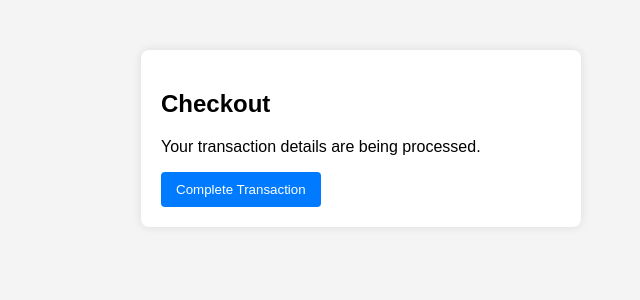
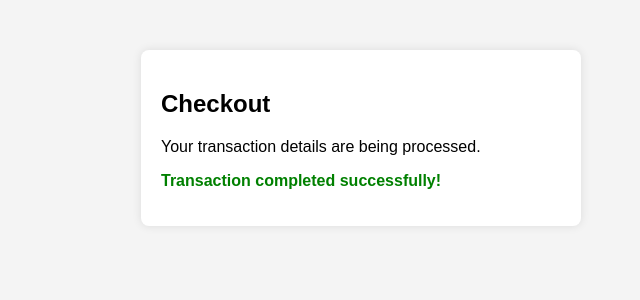
Before and after one commit to alfred2504/amaktech-payment-application, a React (Create React App) app: page /checkout in a window 1280 px wide. Both pictures are taken after a click on the button "Complete Transaction". Shown: the top 300 px of the page, without its empty margins (279-919 px from the left). Built offline with nearby package versions, Linux system fonts and the light colour scheme.

Commit message:
corrected checkiout.js

```diff
--- a/src/assets/styles.css
+++ b/src/assets/styles.css
@@ -58,3 +58,7 @@ h2 {
 p {
   margin-top: 10px;
 }
+.transaction-success {
+  color: green;
+  font-weight: bold;
+}
--- a/src/components/Checkout.js
+++ b/src/components/Checkout.js
@@ -1,11 +1,27 @@
-import React from 'react';
+import React, { useState } from 'react';
 
 const Checkout = () => {
+  const [transactionCompleted, setTransactionCompleted] = useState(false);
+
+  const handleCompleteTransaction = () => {
+    console.log("Transaction completed!");
+    setTransactionCompleted(true);
+  };
+
   return (
     <div className="checkout-container">
       <h2>Checkout</h2>
       <p>Your transaction details are being processed.</p>
-      <button>Complete Transaction</button>
+
+      {transactionCompleted ? (
+        <p className="transaction-success">
+          Transaction completed successfully!
+        </p>
+      ) : (
+        <button onClick={handleCompleteTransaction}>
+          Complete Transaction
+        </button>
+      )}
     </div>
   );
 };
```
